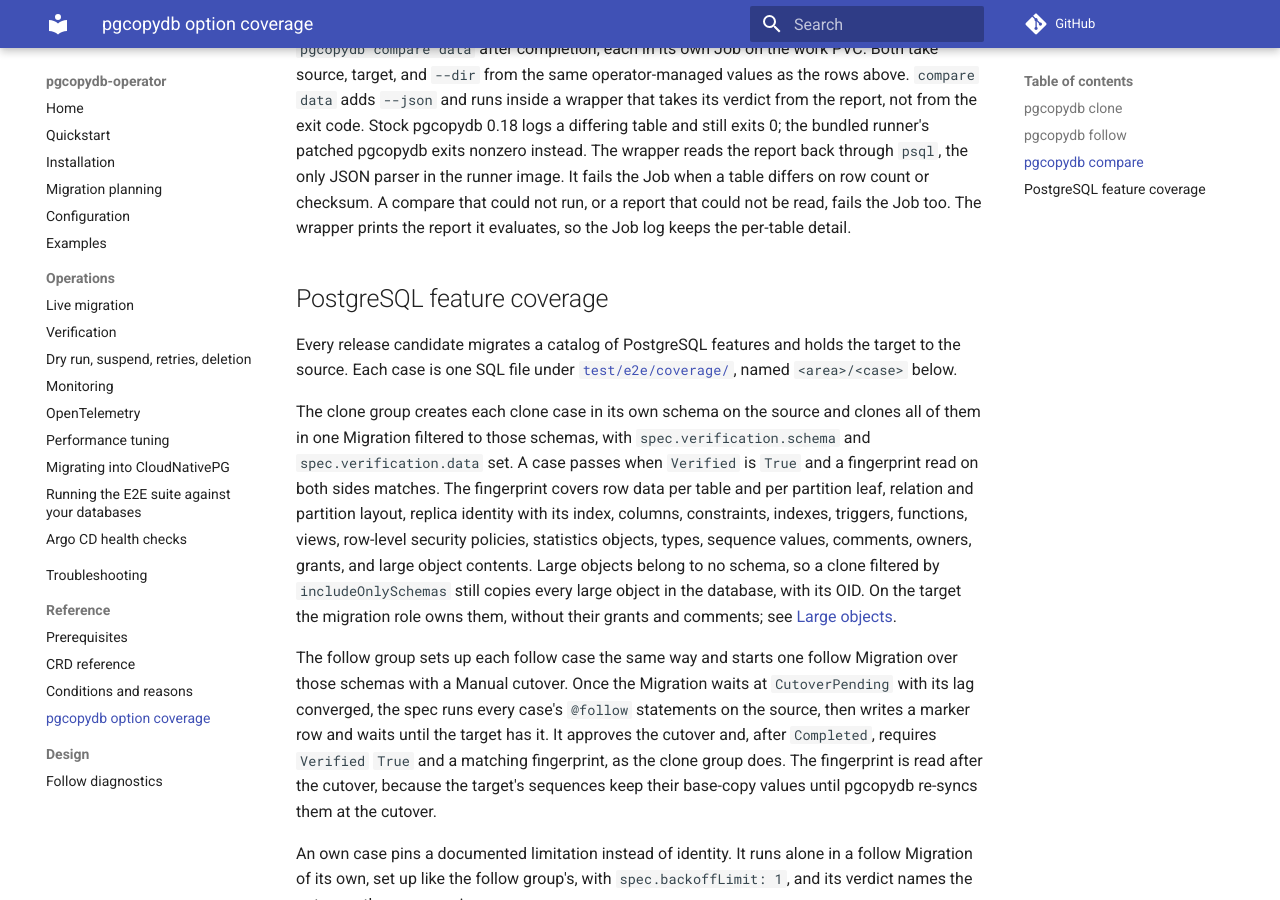
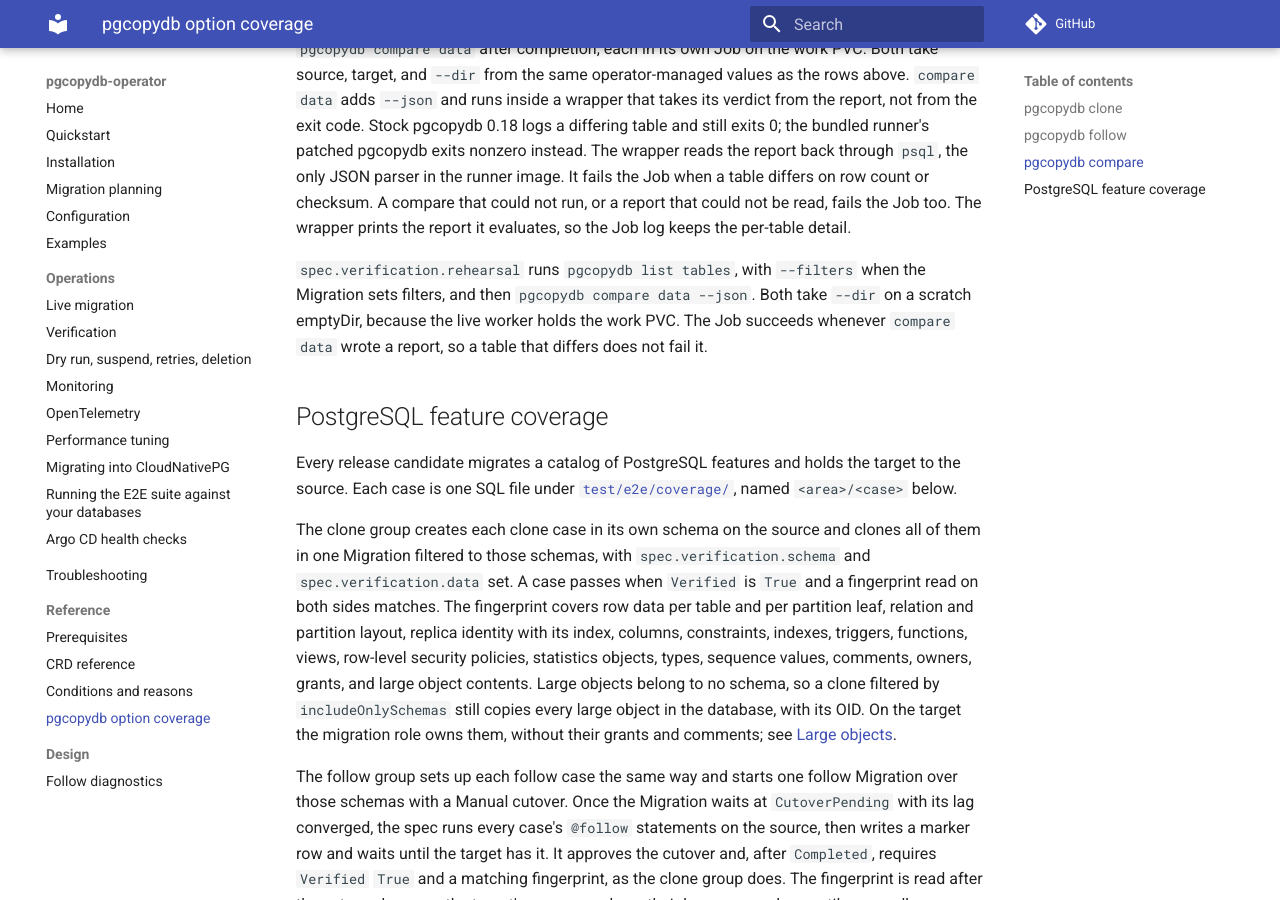
Before and after one commit to ydixken/pgcopydb-operator, an MkDocs documentation site: the page built from docs/reference/coverage.md, in a window 1280 px wide and 900 px high, scrolled down 3927 px. Built offline with MkDocs 1.6.1 and Material for MkDocs 9.7.7, drawn with Linux system fonts in a browser that asks for light colours; comment, search, counter and statistics services are not loaded.

Commit message:
docs: rehearsal wait timeout, vacuum horizon, and the commands it runs
kubectl wait gives up after 30 seconds by default, and the TERM trap's
two psql connects plus a reconcile pass can take longer, so the step
now waits up to 10 minutes. A checksum query keeps its snapshot for the
whole scan of a table, which holds back vacuum on both databases. The
coverage reference now names the rehearsal's list tables and compare
data calls and its scratch directory.

```diff
--- a/docs/reference/coverage.md
+++ b/docs/reference/coverage.md
@@ -75,6 +75,10 @@ The wrapper reads the report back through `psql`, the only JSON parser in the ru
 It fails the Job when a table differs on row count or checksum.
 A compare that could not run, or a report that could not be read, fails the Job too.
 The wrapper prints the report it evaluates, so the Job log keeps the per-table detail.
+
+`spec.verification.rehearsal` runs `pgcopydb list tables`, with `--filters` when the Migration sets filters, and then `pgcopydb compare data --json`.
+Both take `--dir` on a scratch emptyDir, because the live worker holds the work PVC.
+The Job succeeds whenever `compare data` wrote a report, so a table that differs does not fail it.
 
 ## PostgreSQL feature coverage
 
```
Also changed, not shown: docs/operations/verification.md (+2 -1 lines).
